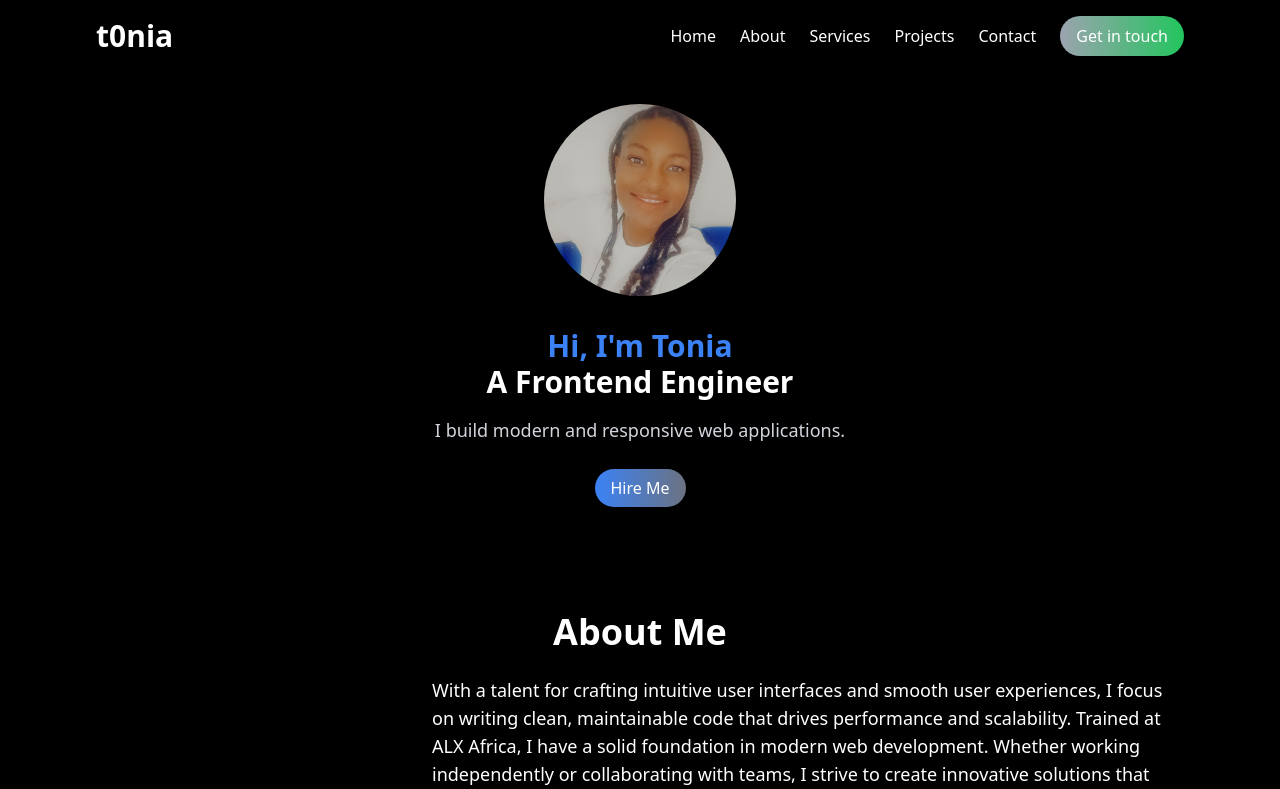
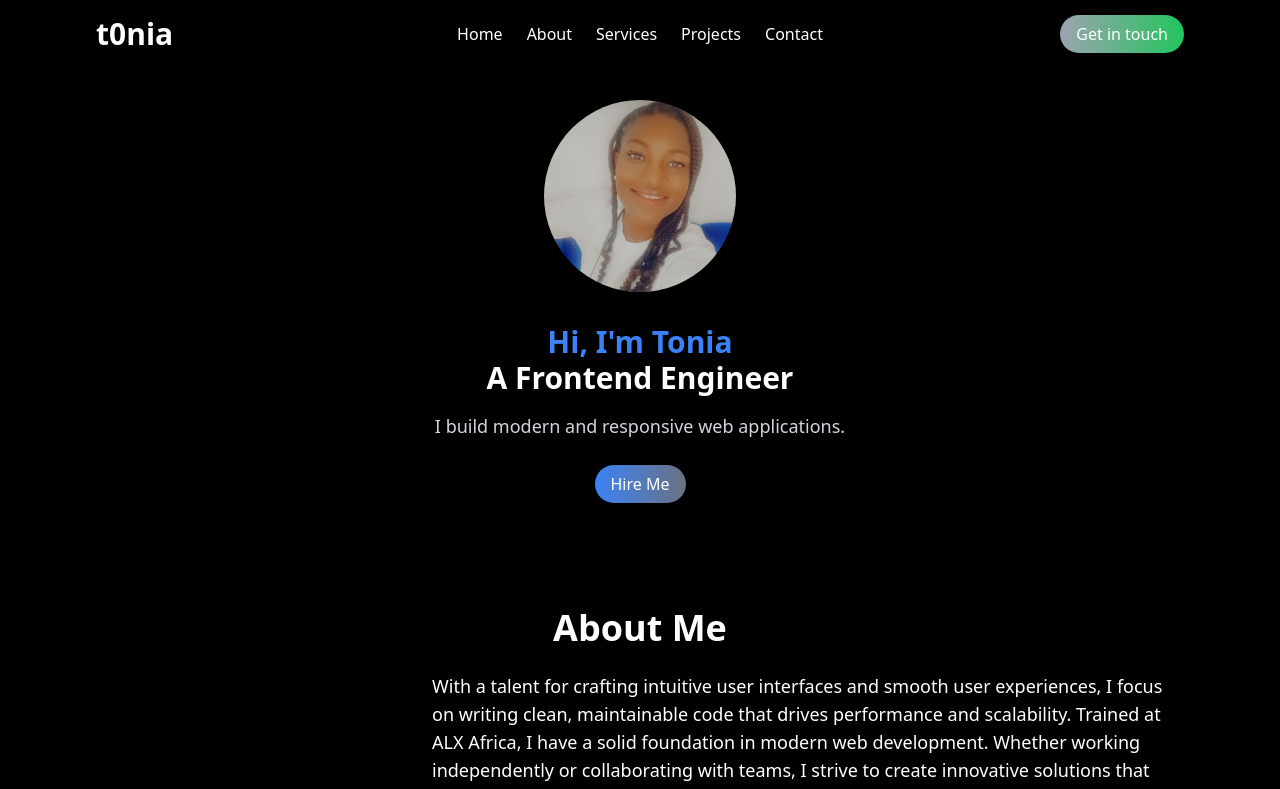
Before and after one commit to T0nia/t0nia-portfolio, a React (Vite) app: page / in a window 1280 px wide. Shown: the top 789 px of the page. Built offline with nearby package versions, Linux system fonts and the light colour scheme.

Commit message:
fix: centered the nav items

```diff
--- a/src/components/Navbar.jsx
+++ b/src/components/Navbar.jsx
@@ -5,11 +5,32 @@ const Navbar = () => {
 
   return (
     <nav className="bg-black text-white px-8 md:px-16 lg:px-24">
-      <div className="container py-4 flex justify-between items-center">
-        {/* Logo */}
+      <div className="container py-4 flex items-center justify-between relative">
+        {/* Logo (left) */}
         <div className="text-3xl font-bold">t0nia</div>
 
-        {/* Hamburger Icon for mobile */}
+        {/* Centered Nav Links */}
+        <div className="hidden md:flex space-x-6 absolute left-1/2 transform -translate-x-1/2">
+          <a href="#home" className="hover:text-gray-400">Home</a>
+          <a href="#about" className="hover:text-gray-400">About</a>
+          <a href="#service" className="hover:text-gray-400">Services</a>
+          <a href="#project" className="hover:text-gray-400">Projects</a>
+          <a href="#contact" className="hover:text-gray-400">Contact</a>
+        </div>
+
+        {/* Get in touch button */}
+        <div className="hidden md:block">
+          <a
+            href="https://www.linkedin.com/in/anthonia-edokah-487179309/"
+            target="_blank"
+            rel="noopener noreferrer"
+            className="bg-gradient-to-r from-gray-400 to-green-500 text-white transform transition-transform duration-300 hover:scale-105 px-4 py-2 rounded-full"
+          >
+            Get in touch
+          </a>
+        </div>
+
+        {/* Hamburger Icon */}
         <button
           className="md:hidden focus:outline-none"
           onClick={() => setIsOpen(!isOpen)}
@@ -38,23 +59,6 @@ const Navbar = () => {
             )}
           </svg>
         </button>
-
-        {/* Desktop Nav Links */}
-        <div className="hidden md:flex space-x-6 items-center">
-          <a href="#home" className="hover:text-gray-400">Home</a>
-          <a href="#about" className="hover:text-gray-400">About</a>
-          <a href="#service" className="hover:text-gray-400">Services</a>
-          <a href="#project" className="hover:text-gray-400">Projects</a>
-          <a href="#contact" className="hover:text-gray-400">Contact</a>
-          <a
-            href="https://www.linkedin.com/in/anthonia-edokah-487179309/"
-            target="_blank"
-            rel="noopener noreferrer"
-            className="bg-gradient-to-r from-gray-400 to-green-500 text-white transform transition-transform duration-300 hover:scale-105 px-4 py-2 rounded-full"
-          >
-            Get in touch
-          </a>
-        </div>
       </div>
 
       {/* Mobile Menu */}
```
